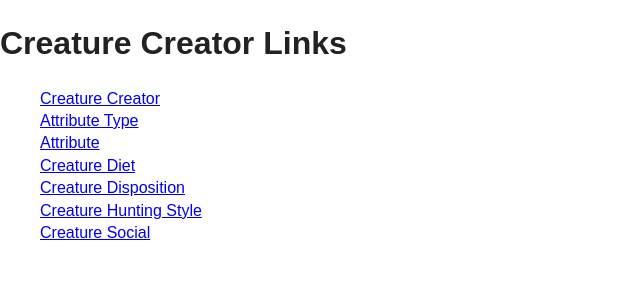
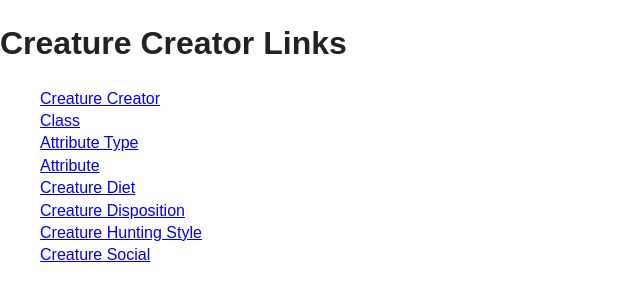
Before and after one commit to BrianSly/CreatureCreator, a PHP site: page / in a window 1280 px wide. Shown: the top 301 px of the page, without its empty margins (0-640 px from the left). Run offline with PHP 8.4, Linux system fonts and the light colour scheme; some libraries are stand-ins or nearby versions.

Commit message:
Add ClassEdit.php to index.php

```diff
--- a/index.php
+++ b/index.php
@@ -15,12 +15,14 @@
     <?php
     $pageNames = [
         "Creature Creator" => "CreatureCreator.php",
+		"Class" => "ClassEdit.php",
         "Attribute Type" => "AttributeTypeEdit.php",
         "Attribute" => "AttributeEdit.php",
         "Creature Diet" => "creature_tier/CreatureDietEdit.php",
         "Creature Disposition" => "creature_tier/CreatureDispositionEdit.php",
         "Creature Hunting Style" => "creature_tier/CreatureHuntingStyleEdit.php",
         "Creature Social" => "creature_tier/CreatureSocialEdit.php"
+
     ];
     foreach ($pageNames as $pageName => $pageURL) {
         print '<li><a href="' . $pageURL . '">' . $pageName . '</a></li>';
```
